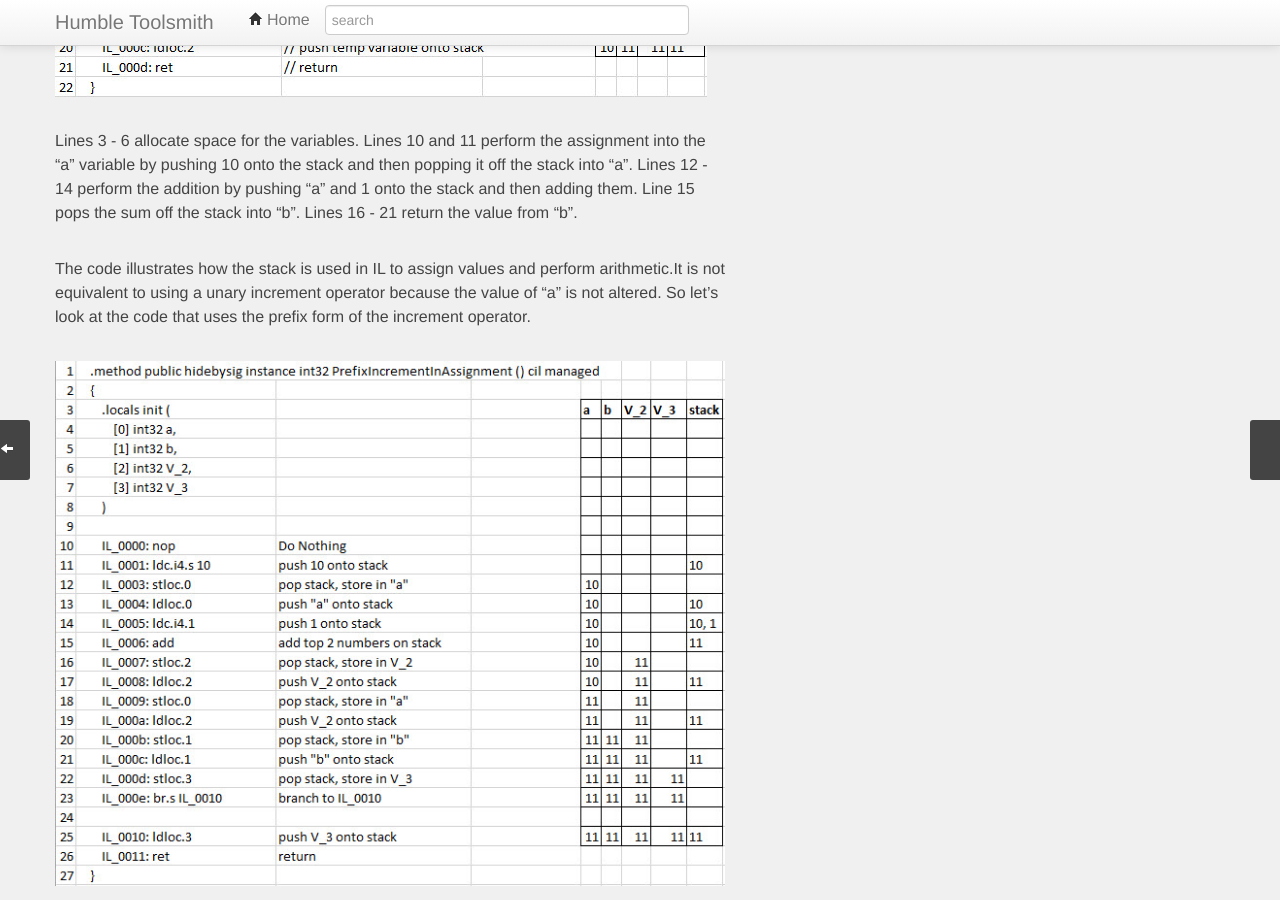
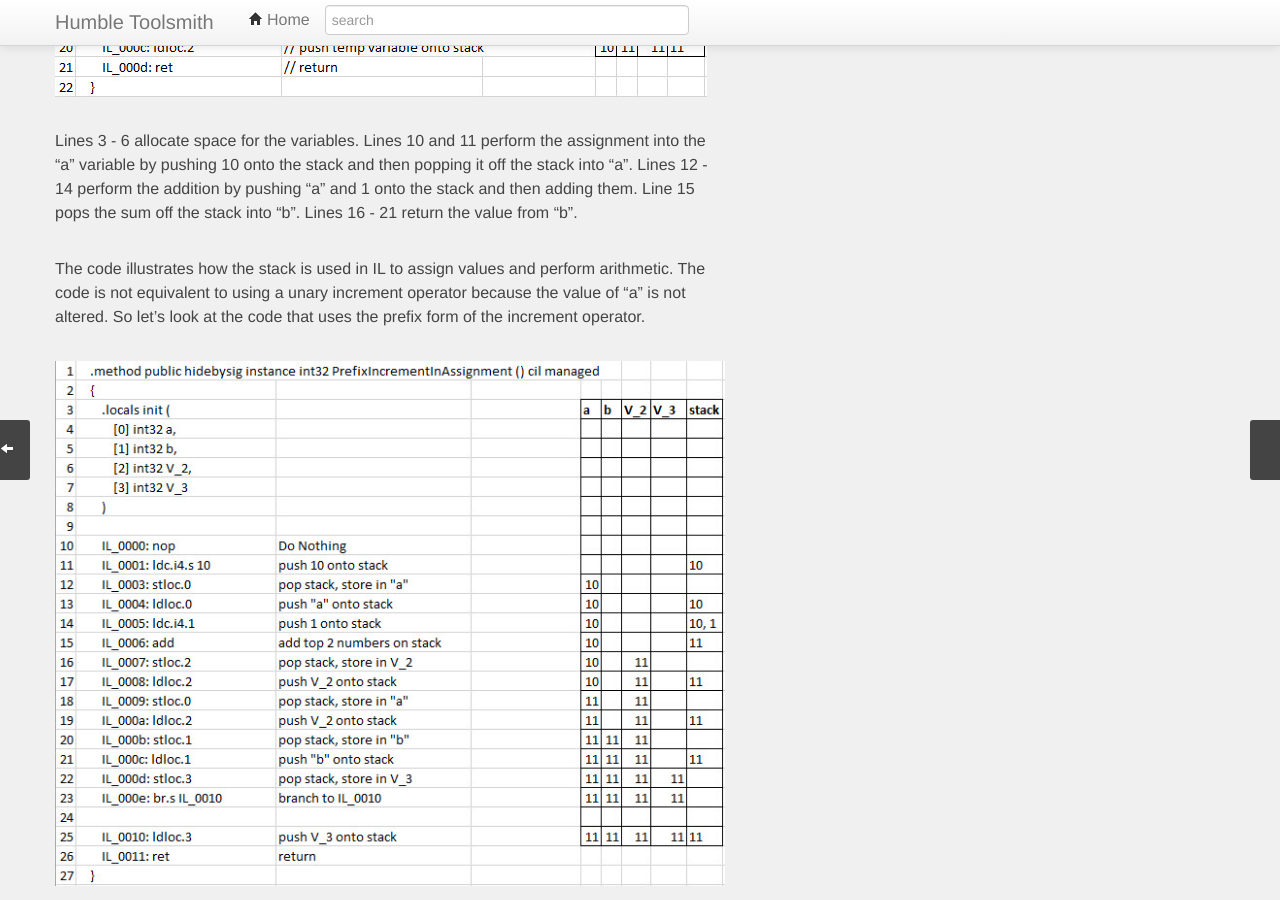
Before and after one commit to pottereric/pottereric.github.com, a Jekyll site: the page built from _posts/2015-11-21-Increment-and-Decrement-Deep-Dive.markdown, in a window 1280 px wide and 900 px high, scrolled down 2250 px. Built offline with Jekyll 4.4.1, drawn with Linux system fonts in a browser that asks for light colours; Markdown is read by kramdown in place of the engine named in the settings; comment, search, counter and statistics services are not loaded.

Commit message:
Clarification

```diff
--- a/_posts/2015-11-21-Increment-and-Decrement-Deep-Dive.markdown
+++ b/_posts/2015-11-21-Increment-and-Decrement-Deep-Dive.markdown
@@ -51,7 +51,7 @@ Let's start by looking at the method that uses the long hand way to increment a
 
 Lines 3 - 6 allocate space for the variables. Lines 10 and 11 perform the assignment into the "a" variable by pushing 10 onto the stack and then popping it off the stack into "a". Lines 12 - 14 perform the addition by pushing "a" and 1 onto the stack and then adding them. Line 15 pops the sum off the stack into "b". Lines 16 - 21 return the value from "b".
 
-The code illustrates how the stack is used in IL to assign values and perform arithmetic.It is not equivalent to using a unary increment operator because the value of "a" is not altered. So let's look at the code that uses the prefix form of the increment operator.
+The code illustrates how the stack is used in IL to assign values and perform arithmetic. The code is not equivalent to using a unary increment operator because the value of "a" is not altered. So let's look at the code that uses the prefix form of the increment operator.
 
 [![](/img/posts/Increment-and-Decrement-Deep-Dive/Prefix.jpg)](/img/posts/Increment-and-Decrement-Deep-Dive/Prefix.jpg)
 
```
